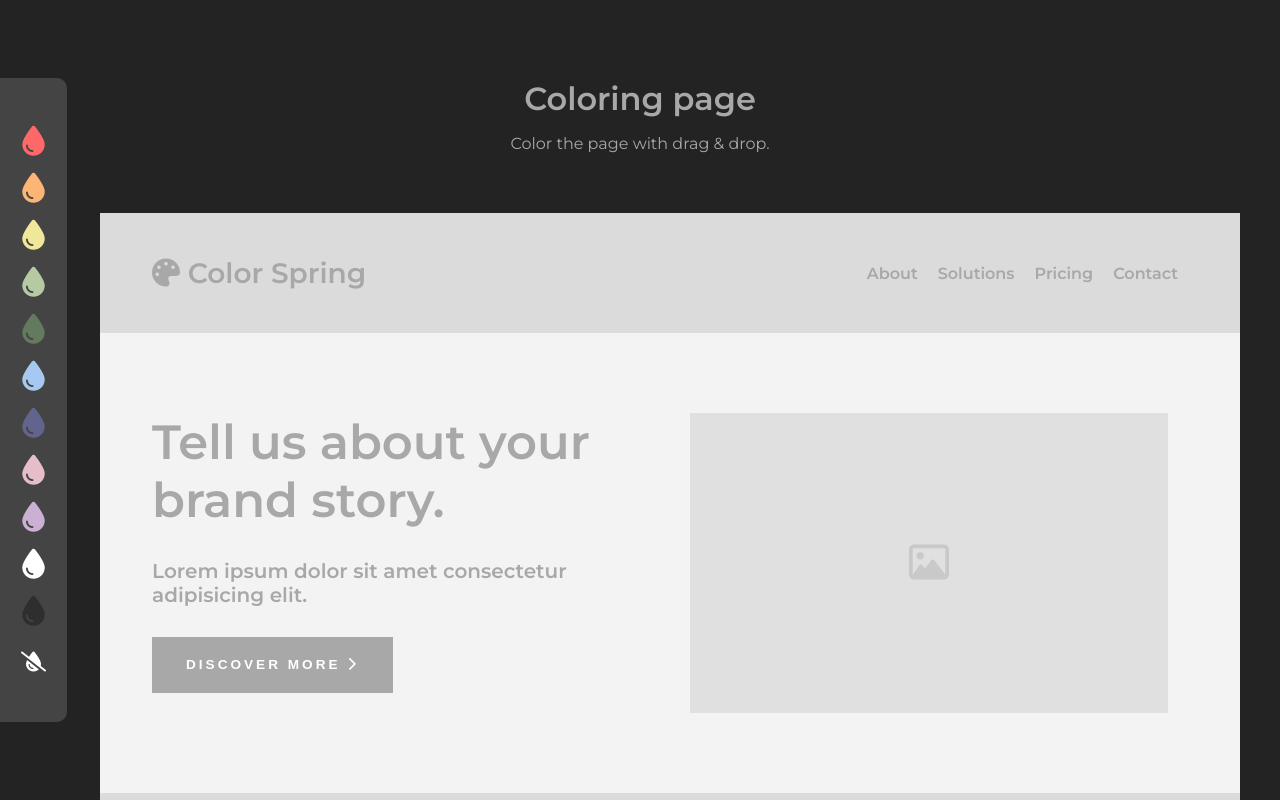
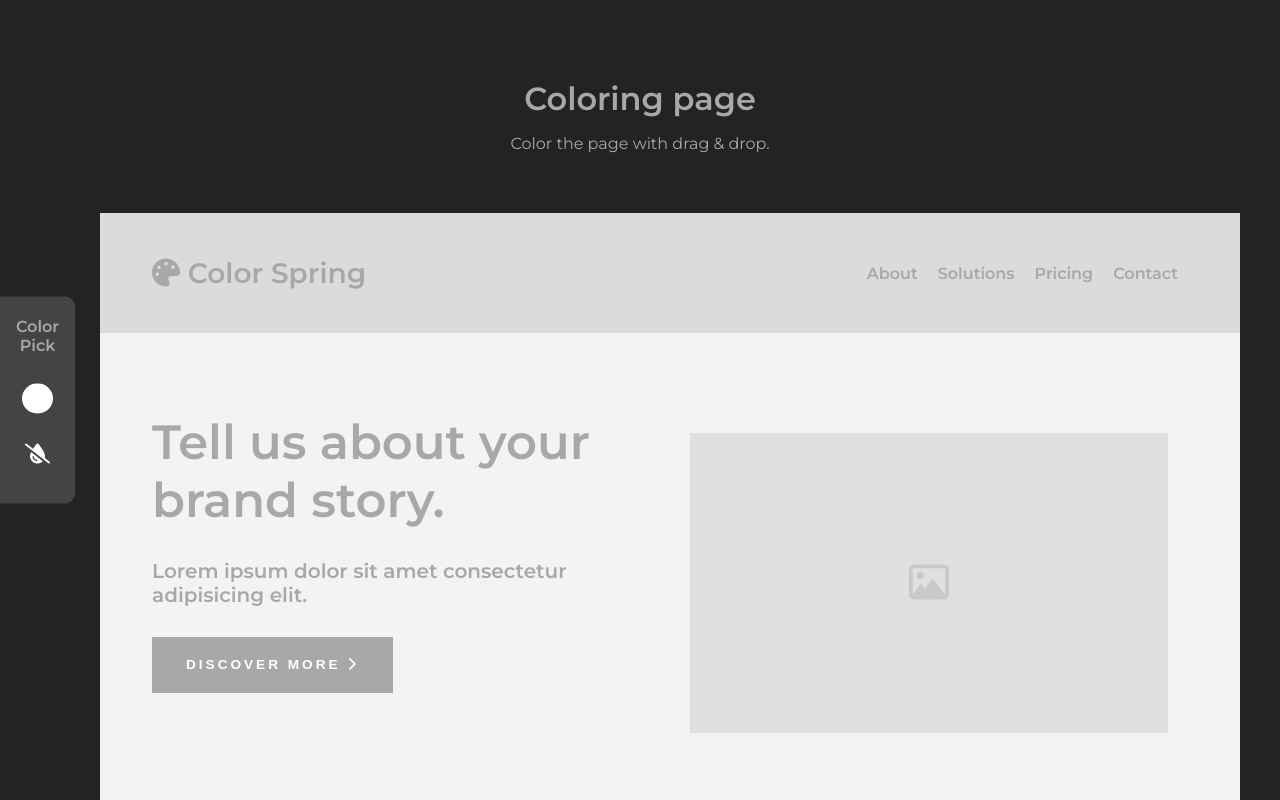
Before and after one commit to yuuujin97/Coloring-Page, a plain HTML site: page index.html in a window 1280 px wide. Shown: the top 800 px of the page. Drawn offline with Linux system fonts and the light colour scheme.

Commit message:
Changed the color selector(user can choose the color himself)

```diff
--- a/index.html
+++ b/index.html
@@ -174,39 +174,10 @@
         </div>
       </div>
       <div class="customizer">
+        <span>Color Pick</span>
         <ul class="color_tool">
-          <li class="color_1">
-            <div class="drag_element" data-color="#fd6868"><i class="fas fa-tint"></i></div>
-          </li>
-          <li class="color_2">
-            <div class="drag_element" data-color="#fcb574"><i class="fas fa-tint"></i></div>
-          </li>
-          <li class="color_3">
-            <div class="drag_element" data-color="#f0e79a"><i class="fas fa-tint"></i></div>
-          </li>
-          <li class="color_4">
-            <div class="drag_element" data-color="#b5c9a2"><i class="fas fa-tint"></i></div>
-          </li>
-          <li class="color_5">
-            <div class="drag_element" data-color="#637a5e"><i class="fas fa-tint"></i></div>
-          </li>
-          <li class="color_6">
-            <div class="drag_element" data-color="#a5c9f1"><i class="fas fa-tint"></i></div>
-          </li>
-          <li class="color_7">
-            <div class="drag_element" data-color="#63648d"><i class="fas fa-tint"></i></div>
-          </li>
-          <li class="color_8">
-            <div class="drag_element" data-color="#e5beca"><i class="fas fa-tint"></i></div>
-          </li>
-          <li class="color_9">
-            <div class="drag_element" data-color="#cab1d4"><i class="fas fa-tint"></i></div>
-          </li>
-          <li class="color_10">
-            <div class="drag_element" data-color="#fff"><i class="fas fa-tint"></i></div>
-          </li>
-          <li class="color_11">
-            <div class="drag_element" data-color="#2e2e2e"><i class="fas fa-tint"></i></div>
+          <li>
+            <input type="color" draggable="true" class="input_color" value="#ffffff" />
           </li>
           <li>
             <button class="reset_button"><i class="fas fa-tint-slash"></i></button>
--- a/js/main.js
+++ b/js/main.js
@@ -1,15 +1,12 @@
 'use strict';
 
-const drag_elements = document.querySelectorAll('.drag_element');
 const areas = document.querySelectorAll('.paint_area');
 const texts = document.querySelectorAll('.paint_text');
+const drag = document.querySelector('.input_color');
 let color;
 
-for (const drag_element of drag_elements) {
-  drag_element.setAttribute('draggable', 'true');
-  drag_element.addEventListener('dragstart', dragStart);
-  drag_element.addEventListener('dragend', dragEnd);
-}
+drag.addEventListener('dragstart', dragStart);
+drag.addEventListener('dragend', dragEnd);
 
 for (const area of areas) {
   area.addEventListener('dragover', dragOver);
@@ -26,11 +23,11 @@ for (const text of texts) {
 }
 
 function dragStart() {
-  color = this.getAttribute('data-color');
+  color = this.value;
 }
 
 function dragEnd() {
-  color = this.getAttribute('data-color');
+  color = this.value;
 }
 
 function dragOver(e) {
--- a/scss/_base.scss
+++ b/scss/_base.scss
@@ -14,14 +14,3 @@ $image_background_color: rgba(0, 0, 0, 0.08);
 $image_font_color: rgba(0, 0, 0, 0.1);
 $paint_area_border_color: inset 0 0 0 3px rgb(160, 125, 255);
 $paint_text_border_color: -1px -1px 0 rgba(133, 125, 255, 0.5), 1px -1px 0 rgba(133, 125, 255, 0.5), -1px 1px 0 rgba(133, 125, 255, 0.5), 1px 1px 0 rgba(133, 125, 255, 0.5);
-$color_1: #fd6868;
-$color_2: #fcb574;
-$color_3: #f0e79a;
-$color_4: #b5c9a2;
-$color_5: #637a5e;
-$color_6: #a5c9f1;
-$color_7: #63648d;
-$color_8: #e5beca;
-$color_9: #cab1d4;
-$color_10: #ffffff;
-$color_11: #2e2e2e;
--- a/scss/style.scss
+++ b/scss/style.scss
@@ -13,7 +13,7 @@ body {
 
 figure {
   margin: 0;
-  padding: 0 20px;
+  padding: 20px 20px;
 }
 
 ul,
@@ -207,14 +207,20 @@ li {
   background: #444;
   position: fixed;
   max-height: 100%;
+  max-width: 75px;
   top: 50%;
   left: 0;
   z-index: 10000;
-  padding: 10px;
+  padding: 20px 10px 10px 10px;
+  text-align: center;
   -webkit-transform: translate3d(0, -50%, 0);
   transform: translate3d(0, -50%, 0);
   border-top-right-radius: 10px;
   border-bottom-right-radius: 10px;
+
+  span {
+    font-weight: 600;
+  }
 
   .color_tool {
     padding: 0;
@@ -222,16 +228,30 @@ li {
     display: flex;
     flex-direction: column;
     align-items: center;
+    margin: 20px 0;
 
     li {
       padding: 5px;
 
-      .drag_element:hover {
+      input::-webkit-color-swatch {
+        border: none;
+        border-radius: 45px;
+      }
+
+      .input_color {
+        width: 35px;
+        height: 38px;
+        border: none;
+        padding: 0;
+        background-color: transparent;
+      }
+
+      .input_color:hover {
         cursor: move;
         cursor: grab;
       }
 
-      .drag_element:active {
+      .input_color:active {
         cursor: grabbing;
       }
     }
@@ -240,52 +260,26 @@ li {
       font-size: 20px;
       border-style: none;
       background-color: transparent;
-      color: $color_10;
-    }
-
-    // Colors
-    .color_1 {
-      color: $color_1;
-    }
-
-    .color_2 {
-      color: $color_2;
-    }
-
-    .color_3 {
-      color: $color_3;
-    }
-
-    .color_4 {
-      color: $color_4;
-    }
-
-    .color_5 {
-      color: $color_5;
-    }
-
-    .color_6 {
-      color: $color_6;
-    }
-
-    .color_7 {
-      color: $color_7;
-    }
-
-    .color_8 {
-      color: $color_8;
-    }
-
-    .color_9 {
-      color: $color_9;
-    }
-
-    .color_10 {
-      color: $color_10;
-    }
-
-    .color_11 {
-      color: $color_11;
+      color: #fff;
     }
   }
 }
+
+@media screen and (max-width: 70em) {
+  .mockup_width_forth {
+    width: 50%;
+  }
+}
+
+@media screen and (max-width: 60em) {
+  .mockup_width_third {
+    width: 100%;
+  }
+}
+
+@media screen and (max-width: 50em) {
+  .mockup_width_forth,
+  .mockup_width_half {
+    width: 100%;
+  }
+}
```
Also changed, not shown: css/style.css.
